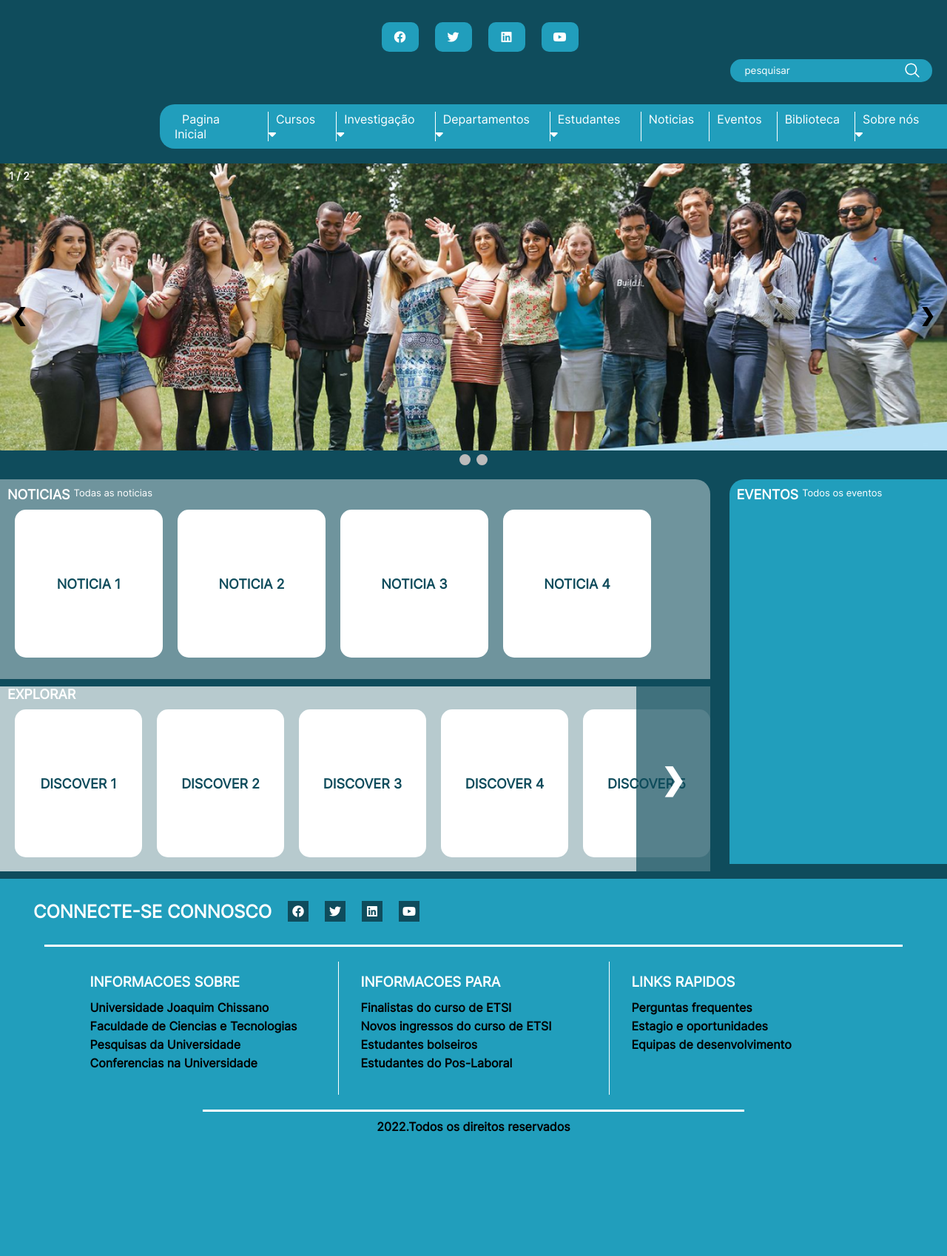
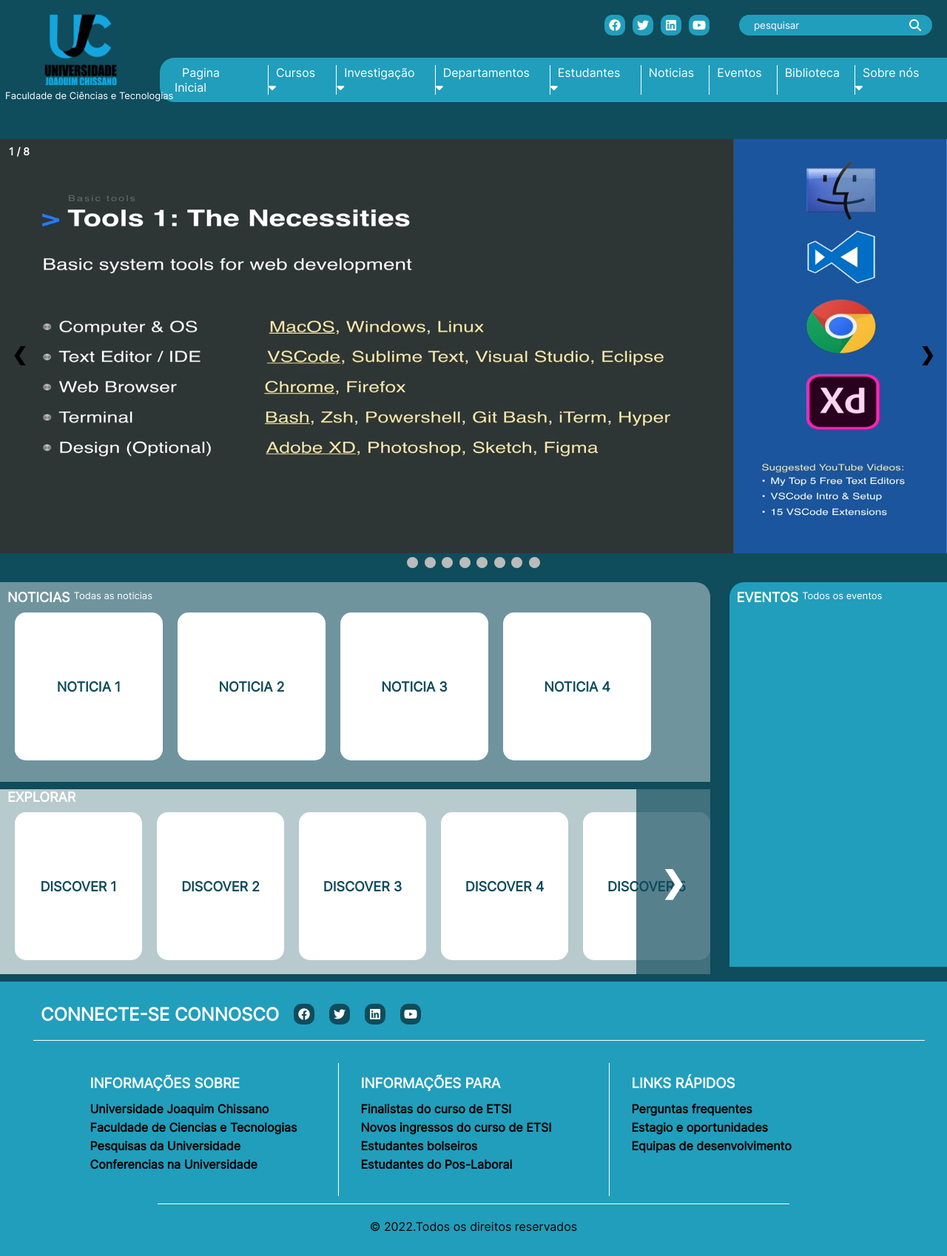
Before and after one commit to Jay-Ubisse/portal-fct, a PHP site: page / in a window 1280 px wide. Shown: the whole page at 74% size. Before the commit the page ends 1530 px from the top, so only its background shows below. Run offline with PHP 8.4, Linux system fonts and the light colour scheme.

Commit message:
Melhorando o footer e o header, adicionando o logotipo e adicionando o slideshow (JavaScript)

```diff
--- a/assets/css/global.css
+++ b/assets/css/global.css
@@ -19,22 +19,36 @@ header > section {
     display: flex;
     gap: 25px;
     justify-content: right;
+    padding-top: 10px;
 }
-.social-media-header{
+header > #logo {
+    display: block;
+    position: absolute;
+}
+header > #logo > img {
+    width: 100px;
+    height: 100px;
+    position: relative;
+    top: 5px;
+    left: 60px;
+}
+header > #logo > p {
     color: #FFFFFF;
-    text-transform: uppercase;
+    margin-top: 7px;
+    margin-left: 7px;
+    font-size: small;
+}
+#social-media-header {
     display: flex;
-    gap: 20px;
-    margin-left: 15px;
-    justify-content: center;
-    margin-top: 30px;
+    gap: 10px;
+    background-color: #0F4C5C;
+
 }
-.social-media-redes2{
-    Width:50px;
-    Height:40px;
+.social-media-redes-top {
+    Width:28px;
+    Height:28px;
     background-color: #219ebc;
-    color: #FFFFFF;
-    margin-left: 2px;
+    color: white;
     display: flex;
     justify-content: center;
     align-items: center;
@@ -47,6 +61,9 @@ header > section > div {
     margin-top: 10px;
     position: relative;
     right: 20px;
+    display: flex;
+    justify-content: center;
+    align-items: center;
 }
 header > section > div > input {
     background-color: #219ebc;
@@ -54,7 +71,6 @@ header > section > div > input {
     border-style: none;
     color: #FFFFFF;
     position: relative;
-    top: -7px;
     left: 5px;
 }
 ::placeholder { /*para Chrome, Firefox, Opera e Safari*/
@@ -149,13 +165,18 @@ header > nav > ul > li + li {
 
 
 /*Estilos para o footer*/
-footer > section{
+footer > section {
     background-color: #219ebc;
     margin-top: 10px;
     color:#000000;
     padding: 30px;
 }
-
+footer > section > .social-media {
+    border-bottom-style: solid;
+    border-width: thin;
+    padding-bottom: 20px;
+    padding-left: 10px;
+}
 .social-media{
     color: #FFFFFF;
     text-transform: uppercase;
@@ -169,23 +190,10 @@ footer > section{
     Height:28px;
     background-color: #0F4C5C;
     color: #FFFFFF;
-    margin-left: 2px;
     display: flex;
     justify-content: center;
     align-items: center;
-}
-
-/* linhas que dividem a informacao */
-hr{
-    background-color: #FFFFFF;
-    border: none;
-    height: 3px;
-}
-
-#hr1{
-    margin-left:30px;
-    margin-right:30px;
-    margin-bottom: 20px;
+    border-radius: 10px;
 }
 
 .h{
@@ -193,21 +201,13 @@ hr{
     display: flex;
 }
 
-#hr2{
-    width: 60%;
-    margin-top: 20px;
-}
-
 /* As 3 divs */
 
-.info-geral{
+.seccao-info {
     display: flex;
     justify-content: center;
-
-
 }
-
-.geral{
+.info {
     gap:30px;
     padding: 30px;
     padding-top: 15px;
@@ -215,26 +215,30 @@ hr{
     font-weight: bold;
     width: 25%;
 }
-.geral > h3 > a{
+.info > h3 > a {
     text-decoration: none;
     color:#ffffff;
     text-transform: uppercase;
 }
-
-.geral > ul{
+.info > ul{
     margin-top: 10px;
     list-style-type: none;
 }
-
- .geral + .geral {
+ .info + .info {
     border-left-style: solid;
     border-width: thin;
     border-color: #FFFFFF;
 }
 
 /* Todos direitos reservados */
-.foot > p{
+.copyright > p {
+    width: 70%;
+    border-top-style: solid;
+    border-width: thin;
+    margin: auto;
+    padding-top: 20px;
     text-align: center;
-    font-weight: 600;
+    font-weight: 500;
     margin-top: 10px;
+    border-color: #FFFFFF;
 }
--- a/assets/css/index.css
+++ b/assets/css/index.css
@@ -2,10 +2,11 @@
 .slideshow-container {
     width: 100%;
     position: relative;
-    margin-top: 20px;
+    margin-top: 50px;
 }
 .slideshow-container img {
     width: 100%;
+    height: 35rem;
 }
 /* Ocultar outras imagens por padrao */
 .hide {
--- /dev/null
+++ b/assets/js/index.js
@@ -0,0 +1,30 @@
+/**Codigo para o slide show */
+
+let slideIndex = 1;
+showSlides(slideIndex);
+
+// controle de proximo/anterior
+function plusSlides(n) {
+    showSlides(slideIndex += n);
+}
+
+// controle de botoes (dots)
+function currentSlide(n) {
+    showSlides(slideIndex = n);
+}
+
+function showSlides(n) {
+    let i;
+    let slides = document.getElementsByClassName("mySlides");
+    let dots = document.getElementsByClassName("dot");
+    if (n > slides.length) { slideIndex = 1 }
+    if (n < 1) { slideIndex = slides.length }
+    for (i = 0; i < slides.length; i++) {
+        slides[i].style.display = "none";
+    }
+    for (i = 0; i < dots.length; i++) {
+        dots[i].className = dots[i].className.replace(" active", "");
+    }
+    slides[slideIndex - 1].style.display = "block";
+    dots[slideIndex - 1].className += " active";
+}
--- a/index.html
+++ b/index.html
@@ -9,25 +9,28 @@
     <link rel="stylesheet" href="./assets/css/global.css">
     <link rel="stylesheet" href="./assets/css/index.css">
     <link rel="stylesheet" href="https://cdnjs.cloudflare.com/ajax/libs/font-awesome/6.2.0/css/all.min.css">
+    <script src="./assets/js/index.js">
 
+    </script>
 </head>
 
 <body>
     <header>
-        <div class="social-media-header">
-
-            <div class="social-media-redes2"><i class="fa-brands fa-facebook"></i></div>
-            <div class="social-media-redes2"><i class="fa-brands fa-twitter"></i></div>
-            <div class="social-media-redes2"> <i class="fa-brands fa-linkedin"></i></div>
-            <div class="social-media-redes2"><i class="fa-brands fa-youtube"></i></div>
-
-        </div>
+        <section id="logo">
+            <img src="./assets/img/logo.png">
+            <p>Faculdade de Ciências e Tecnologias</p>
+        </section>
         <section>
+            <div id="social-media-header">
+                <div class="social-media-redes-top"><i class="fa-brands fa-facebook"></i></div>
+                <div class="social-media-redes-top"><i class="fa-brands fa-twitter"></i></div>
+                <div class="social-media-redes-top"><i class="fa-brands fa-linkedin"></i></div>
+                <div class="social-media-redes-top"><i class="fa-brands fa-youtube"></i></div>
+            </div>
             <div>
                 <input type="search" name="search" placeholder="pesquisar">
-                <img src="./assets/img/icons/icon-search.svg" alt="icone de pesquisa">
+                <i class="fa-solid fa-magnifying-glass" style="color: #FFFFFF; z-index: 1;"></i>
             </div>
-
         </section>
         <nav>
             <ul id="nav">
@@ -78,19 +81,49 @@
         <section id="slideshow">
             <div class="slideshow-container">
                 <div class="mySlides fade">
-                    <div class="numbertext">1 / 2</div>
-                    <img src="./assets/img/students.png">
+                    <div class="numbertext">1 / 8</div>
+                    <img src="./assets/img/slideshow/slideshow-1.png">
                 </div>
                 <div class="mySlides hide fade">
-                    <div class="numbertext">2 / 2</div>
-                    <img src="./assets/img/students.png">
+                    <div class="numbertext">2 / 8</div>
+                    <img src="./assets/img/slideshow/slideshow-2.png">
                 </div>
-                <a class="prev">&#10094;</a>
-                <a class="next">&#10095;</a>
+                <div class="mySlides hide fade">
+                    <div class="numbertext">3 / 8</div>
+                    <img src="./assets/img/slideshow/slideshow-3.png">
+                </div>
+                <div class="mySlides hide fade">
+                    <div class="numbertext">4 / 8</div>
+                    <img src="./assets/img/slideshow/slideshow-4.png">
+                </div>
+                <div class="mySlides hide fade">
+                    <div class="numbertext">5 / 8</div>
+                    <img src="./assets/img/slideshow/slideshow-5.png">
+                </div>
+                <div class="mySlides hide fade">
+                    <div class="numbertext">6 / 8</div>
+                    <img src="./assets/img/slideshow/slideshow-6.png">
+                </div>
+                <div class="mySlides hide fade">
+                    <div class="numbertext">7 /8</div>
+                    <img src="./assets/img/slideshow/slideshow-7.png">
+                </div>
+                <div class="mySlides hide fade">
+                    <div class="numbertext">8 / 8</div>
+                    <img src="./assets/img/slideshow/slideshow-8.png">
+                </div>
+                <a class="prev" onclick="plusSlides(-1)">&#10094;</a>
+                <a class="next" onclick="plusSlides(1)">&#10095;</a>
             </div>
             <div style="text-align:center">
-                <span class="dot"></span>
-                <span class="dot"></span>
+                <span class="dot"  onclick="currentSlide(1)"></span>
+                <span class="dot"  onclick="currentSlide(2)"></span>
+                <span class="dot"  onclick="currentSlide(3)"></span>
+                <span class="dot"  onclick="currentSlide(4)"></span>
+                <span class="dot"  onclick="currentSlide(5)"></span>
+                <span class="dot"  onclick="currentSlide(6)"></span>
+                <span class="dot"  onclick="currentSlide(7)"></span>
+                <span class="dot"  onclick="currentSlide(8)"></span>
             </div>
         </section>
         <section id="news">
@@ -141,19 +174,15 @@
     <footer>
         <section id="infomation">
             <div class="social-media">
-                <h2>connecte-se connosco</h2>
-
+                <h2>Connecte-se connosco</h2>
                 <div class="social-media-redes"><i class="fa-brands fa-facebook"></i></div>
                 <div class="social-media-redes"><i class="fa-brands fa-twitter"></i></div>
                 <div class="social-media-redes"> <i class="fa-brands fa-linkedin"></i></div>
                 <div class="social-media-redes"><i class="fa-brands fa-youtube"></i></div>
-
             </div>
-            <hr id="hr1">
-
-            <div class="info-geral">
-                <div class="geral">
-                    <h3><a href="#">informacoes sobre</a></h3>
+            <div class="seccao-info">
+                <div class="info">
+                    <h3><a href="#">Informações sobre</a></h3>
                     <ul>
                         <li>Universidade Joaquim Chissano</li>
                         <li>Faculdade de Ciencias e Tecnologias </li>
@@ -161,9 +190,8 @@
                         <li>Conferencias na Universidade</li>
                     </ul>
                 </div>
-
-                <div class="geral">
-                    <h3><a href="#">informacoes para</a></h3>
+                <div class="info">
+                    <h3><a href="#">Informações para</a></h3>
                     <ul>
                         <li>Finalistas do curso de ETSI</li>
                         <li>Novos ingressos do curso de ETSI</li>
@@ -171,9 +199,8 @@
                         <li>Estudantes do Pos-Laboral</li>
                     </ul>
                 </div>
-
-                <div class="geral">
-                    <h3><a href="#">Links rapidos</a></h3>
+                <div class="info">
+                    <h3><a href="#">Links rápidos</a></h3>
                     <ul>
                         <li>Perguntas frequentes</li>
                         <li>Estagio e oportunidades</li>
@@ -181,20 +208,11 @@
 
                     </ul>
                 </div>
-
             </div>
-
-            <div class="h">
-                <hr id="hr2">
+            <div class="copyright">
+                <p>&copy;&nbsp;2022.Todos os direitos reservados</p>
             </div>
-
-
-            <div class="foot">
-                <p>2022.Todos os direitos reservados</p>
-            </div>
-
         </section>
-
     </footer>
 </body>
 
```
Also changed, not shown: assets/img/slideshow/slideshow-1.png (added), assets/img/slideshow/slideshow-2.png (added), assets/img/slideshow/slideshow-3.png (added), assets/img/slideshow/slideshow-4.png (added), assets/img/slideshow/slideshow-5.png (added), assets/img/slideshow/slideshow-6.png (added), assets/img/slideshow/slideshow-7.png (added), assets/img/slideshow/slideshow-8.png (added), assets/img/students.png (deleted). Lines whose indentation alone changed are shown as unchanged.
